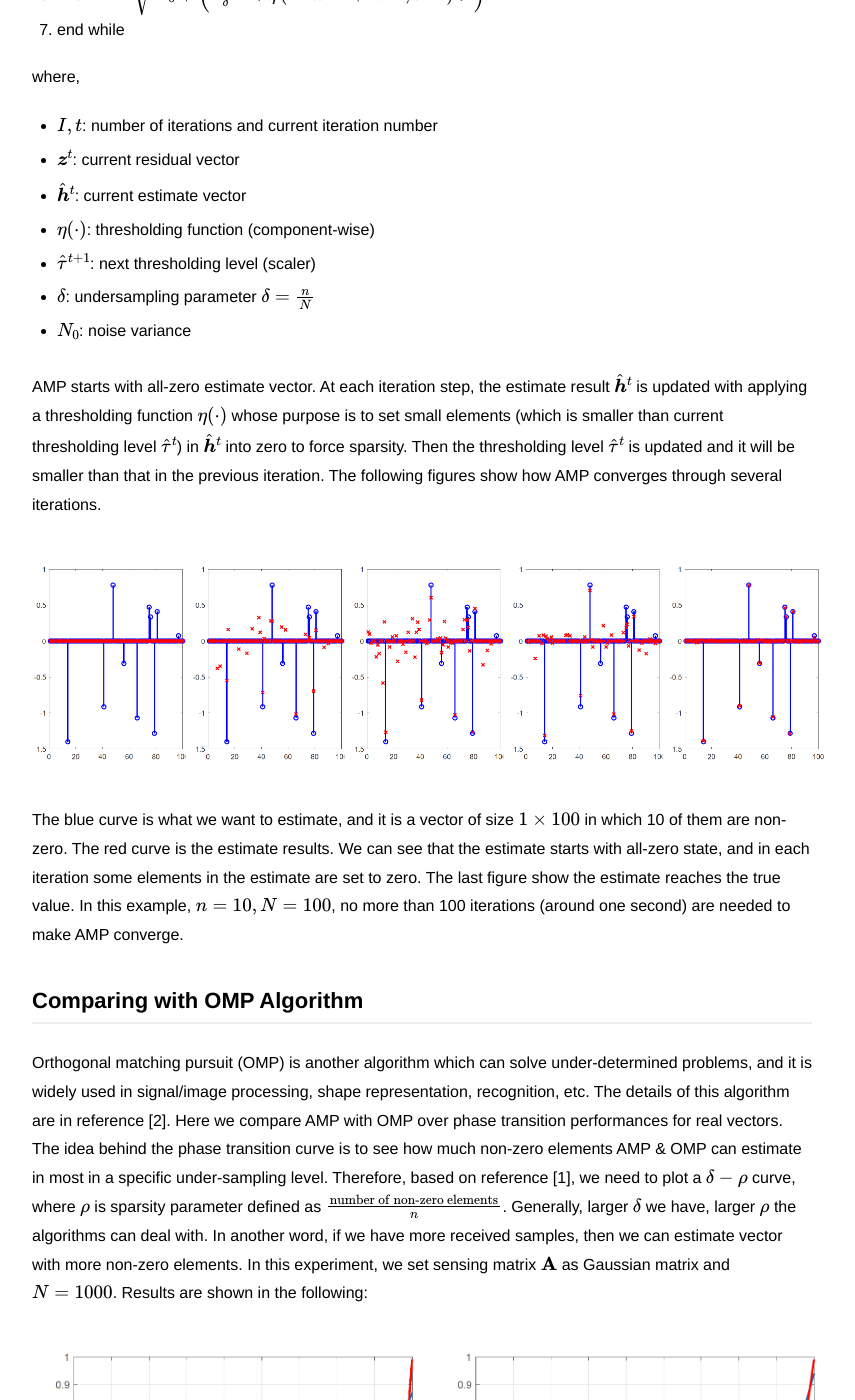
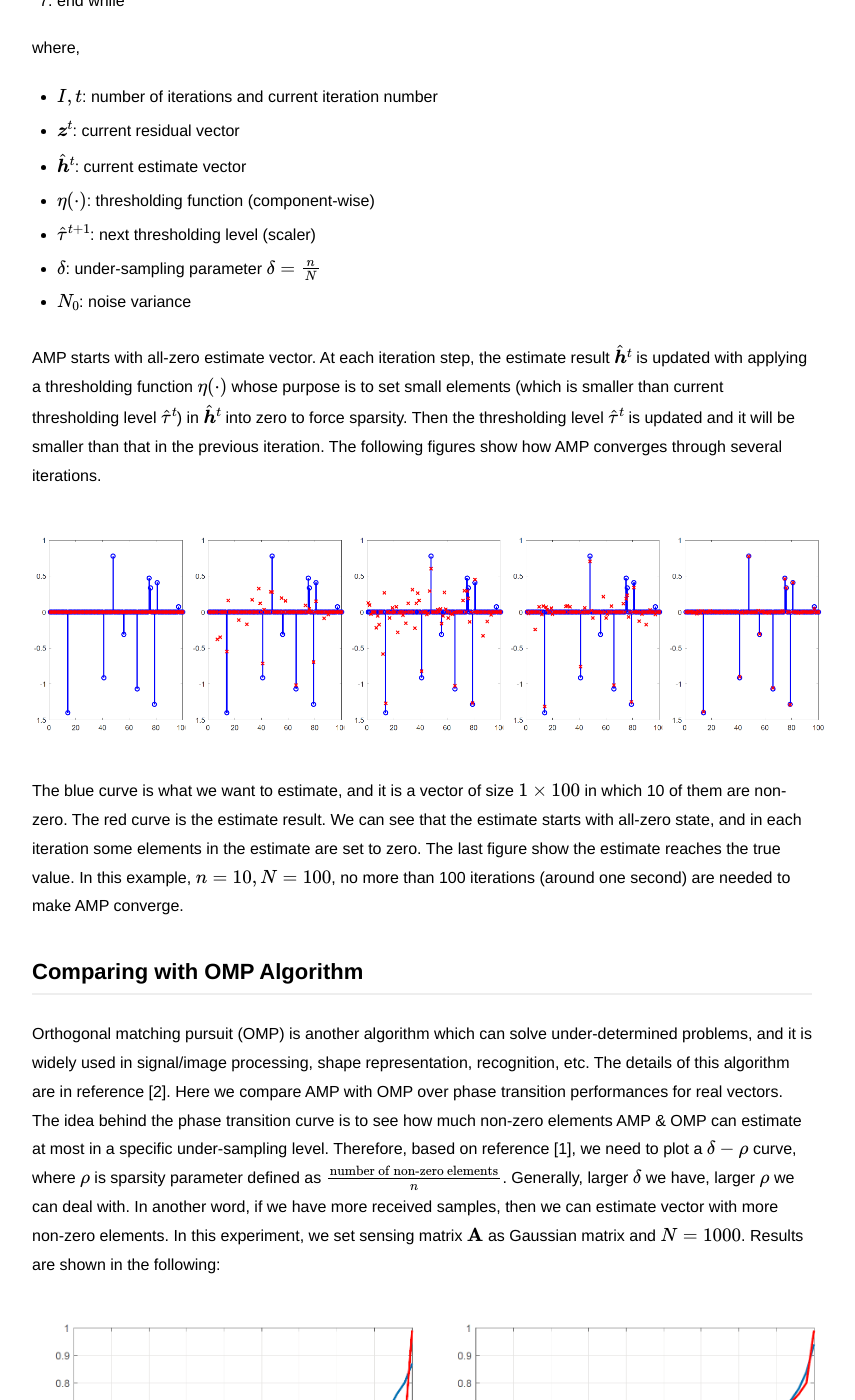
Before and after one commit to danqing117/danqing117.github.io, a Jekyll site: the page built from _posts/2017-04-06-AMP.md, in a window 1280 px wide and 1400 px high, scrolled down 1636 px. Shown: the whole window, without its empty margins (218-1073 px from the left). Built offline with Jekyll 4.4.1, drawn with Linux system fonts in a browser that asks for light colours; formulas are drawn with MathJax 3; some of the changed text lies outside the part shown.

Commit message:
Update 2017-04-06-AMP.md

```diff
--- a/_posts/2017-04-06-AMP.md
+++ b/_posts/2017-04-06-AMP.md
@@ -63,17 +63,17 @@ where,
  * \\(\hat{\boldsymbol{h}}^t \\): current estimate vector
  * \\(\eta(\cdot)\\): thresholding function (component-wise)
  * \\(\hat{\tau}^{t+1}\\): next thresholding level (scaler)
- * \\(\delta\\): undersampling parameter \\( \delta = \frac{n}{N} \\)
+ * \\(\delta\\): under-sampling parameter \\( \delta = \frac{n}{N} \\)
  * \\(N_0\\): noise variance
 
 AMP starts with all-zero estimate vector. At each iteration step, the estimate result \\(\hat{\boldsymbol{h}}^t\\) is updated with applying a thresholding function \\(\eta(\cdot)\\) whose purpose is to set small elements (which is smaller than current thresholding level \\(\hat{\tau}^{t}\\)) in \\(\hat{\boldsymbol{h}}^t\\) into zero to force sparsity. Then the thresholding level \\(\hat{\tau}^{t}\\) is updated and it will be smaller than that in the previous iteration. The following figures show how AMP converges through several iterations.
 
 ![Git Bash](/images/githubpages/AMP/AMP_iter.png)
 
-The blue curve is what we want to estimate, and it is a vector of size \\(1\times 100\\) in which 10 of them are non-zero. The red curve is the estimate results. We can see that the estimate starts with all-zero state, and in each iteration some elements in the estimate are set to zero. The last figure show the estimate reaches the true value. In this example, \\(n = 10, N=100\\), no more than 100 iterations (around one second) are needed to make AMP converge.
+The blue curve is what we want to estimate, and it is a vector of size \\(1\times 100\\) in which 10 of them are non-zero. The red curve is the estimate result. We can see that the estimate starts with all-zero state, and in each iteration some elements in the estimate are set to zero. The last figure show the estimate reaches the true value. In this example, \\(n = 10, N=100\\), no more than 100 iterations (around one second) are needed to make AMP converge.
 
 ## Comparing with OMP Algorithm
-Orthogonal matching pursuit (OMP) is another algorithm which can solve under-determined problems, and it is widely used in signal/image processing, shape representation, recognition, etc. The details of this algorithm are in reference [2]. Here we compare AMP with OMP over phase transition performances for real vectors. The idea behind the phase transition curve is to see how much non-zero elements AMP & OMP can estimate in most in a specific under-sampling level. Therefore, based on reference [1], we need to plot a \\(\delta-\rho\\) curve, where \\(\rho\\) is sparsity parameter defined as \\(\frac{\text{number of non-zero elements}}{n}\\). Generally, larger \\(\delta\\) we have, larger \\(\rho\\) the algorithms can deal with. In another word, if we have more received samples, then we can estimate vector with more non-zero elements. In this experiment, we set sensing matrix \\(\mathbf{A}\\) as Gaussian matrix and \\(N=1000\\). Results are shown in the following:
+Orthogonal matching pursuit (OMP) is another algorithm which can solve under-determined problems, and it is widely used in signal/image processing, shape representation, recognition, etc. The details of this algorithm are in reference [2]. Here we compare AMP with OMP over phase transition performances for real vectors. The idea behind the phase transition curve is to see how much non-zero elements AMP & OMP can estimate at most in a specific under-sampling level. Therefore, based on reference [1], we need to plot a \\(\delta-\rho\\) curve, where \\(\rho\\) is sparsity parameter defined as \\(\frac{\text{number of non-zero elements}}{n}\\). Generally, larger \\(\delta\\) we have, larger \\(\rho\\) we can deal with. In another word, if we have more received samples, then we can estimate vector with more non-zero elements. In this experiment, we set sensing matrix \\(\mathbf{A}\\) as Gaussian matrix and \\(N=1000\\). Results are shown in the following:
 
 ![Git Bash](/images/githubpages/AMP/PH.png)
 
```
Also changed, not shown: other parts of _posts/2017-04-06-AMP.md (+2 -2 lines).
